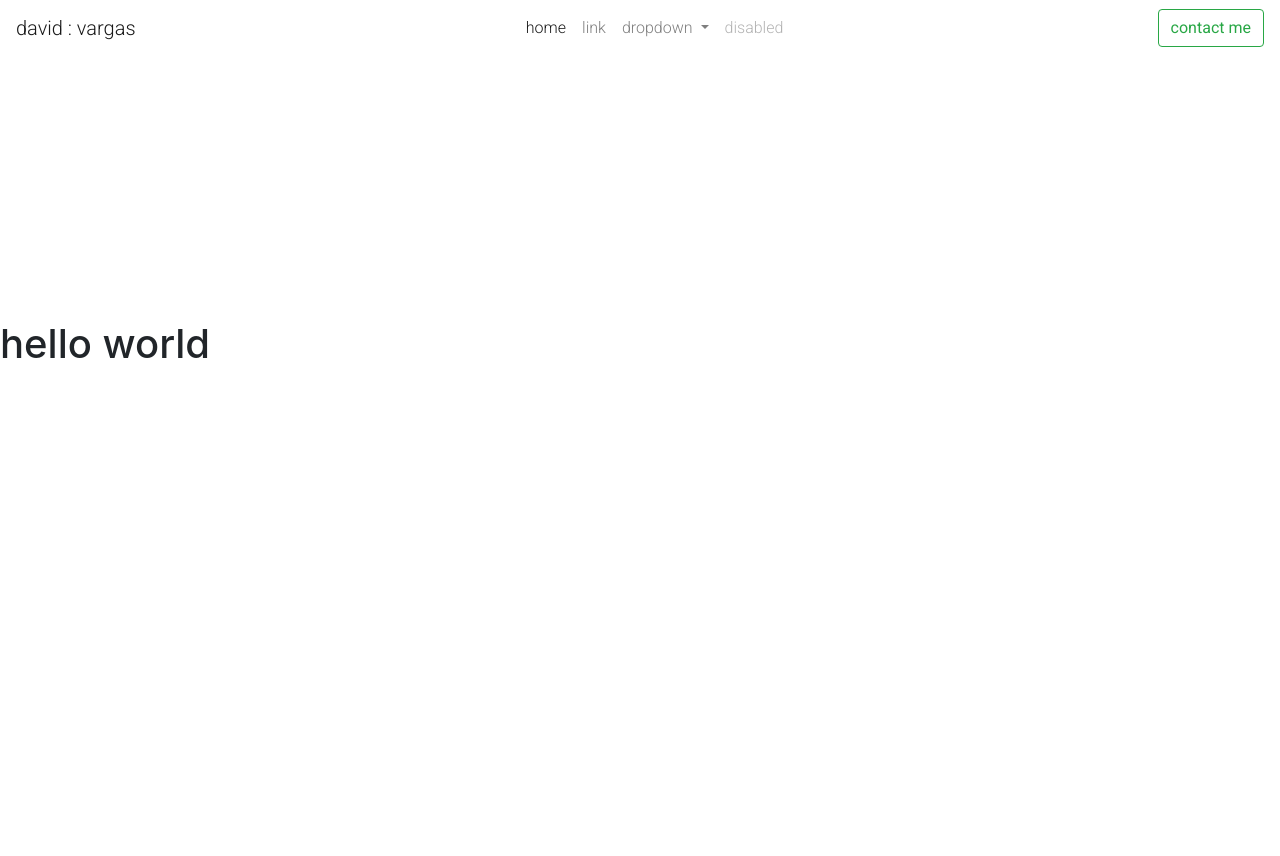
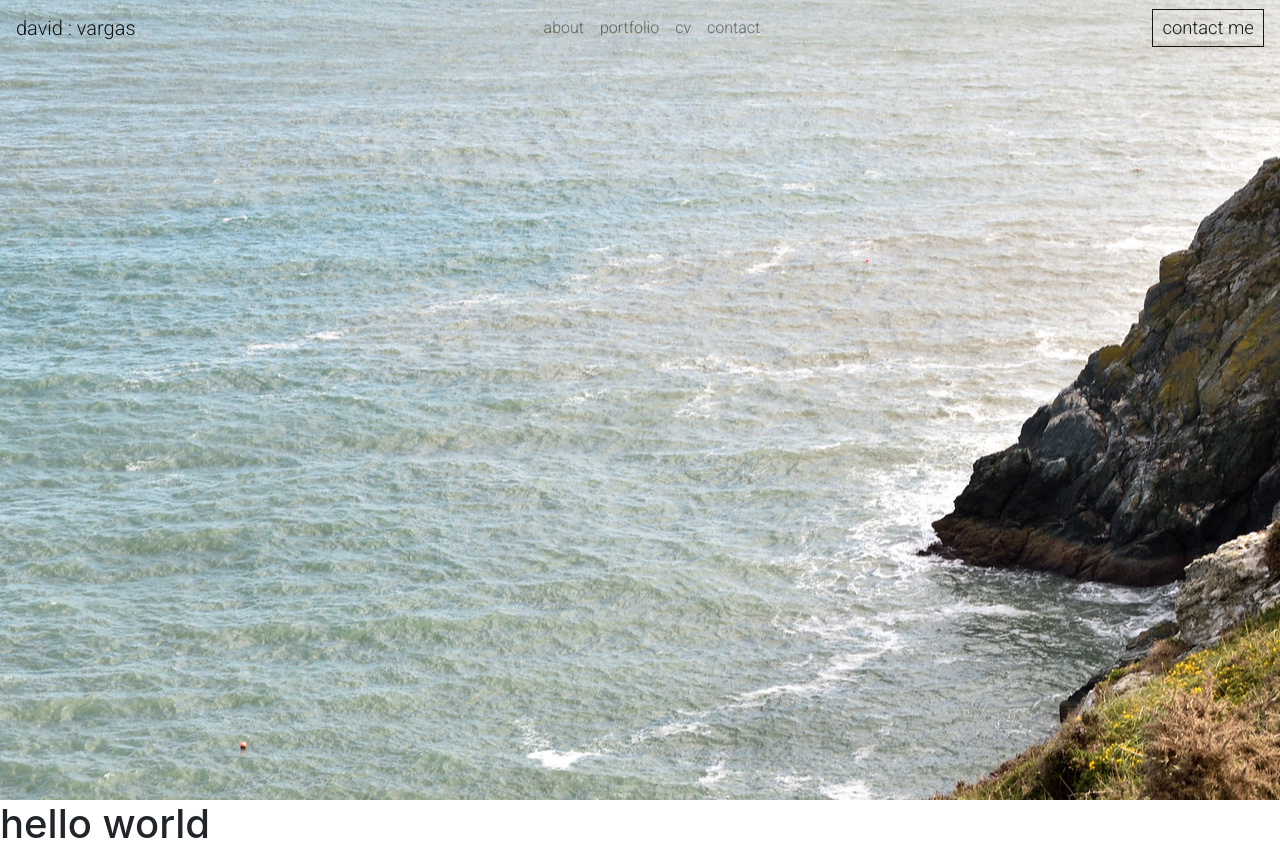
Before and after one commit to dvcarrillo/portfolio-bootstrap, a plain HTML site: page index.html in a window 1280 px wide. Before the commit the page ends 800 px from the top, so only its background shows below. Drawn offline with nearby package versions, Linux system fonts and the light colour scheme.

Commit message:
Upload images

```diff
--- /dev/null
+++ b/about.html
@@ -0,0 +1,25 @@
+<!DOCTYPE html>
+<html lang="en">
+
+<head>
+    <meta charset="UTF-8">
+    <meta name="viewport" content="width=device-width, initial-scale=1.0">
+    <title>Document</title>
+</head>
+
+<body>
+    hey
+    <!-- JS files -->
+    <script src="https://code.jquery.com/jquery-3.2.1.slim.min.js"
+        integrity="sha384-KJ3o2DKtIkvYIK3UENzmM7KCkRr/rE9/Qpg6aAZGJwFDMVNA/GpGFF93hXpG5KkN"
+        crossorigin="anonymous"></script>
+    <script src="https://cdnjs.cloudflare.com/ajax/libs/popper.js/1.12.9/umd/popper.min.js"
+        integrity="sha384-ApNbgh9B+Y1QKtv3Rn7W3mgPxhU9K/ScQsAP7hUibX39j7fakFPskvXusvfa0b4Q"
+        crossorigin="anonymous"></script>
+    <script src="https://maxcdn.bootstrapcdn.com/bootstrap/4.0.0/js/bootstrap.min.js"
+        integrity="sha384-JZR6Spejh4U02d8jOt6vLEHfe/JQGiRRSQQxSfFWpi1MquVdAyjUar5+76PVCmYl"
+        crossorigin="anonymous"></script>
+    <script src="js/main.js"></script>
+</body>
+
+</html>
--- a/css/theme-default.css
+++ b/css/theme-default.css
@@ -1,13 +1,57 @@
+/* HEADER & NAVBAR */
+
 header {
     font-family: 'Roboto', sans-serif;
     font-weight: 200;
+
+    background-color: #ffffff;
+    min-height: 40vh;
+
+    background: url(../img/home-bg/1.jpg) no-repeat center;
+    background-size: cover;
+    min-height: 100vh;
 }
 
 .header-white {
-    background-color: #ffffff;
-    min-height: 40vh;
+    /* background-color: #ffffff;
+    min-height: 40vh; */
 }
 
 .header-white .navbar {
     background-color: transparent !important;
 }
+
+.nav-btn {
+    z-index: 1;
+    position: relative;
+    font-size: 1.15rem;
+    font-family: inherit;
+    color: rgba(0, 0, 0, 0.9)!important;
+    padding: 0.25em 0.5em;
+    outline: none;
+    border: 1px solid rgba(0, 0, 0, 0.9);
+}
+
+.nav-btn::before {
+    content: '';
+    z-index: -1;
+    position: absolute;
+    top: 0;
+    bottom: 0;
+    left: 0;
+    right: 0;
+    background-color: black;
+    transform-origin: center right;
+    transform: scaleX(0);
+    transition: transform 0.25s ease-in-out;
+}
+
+.nav-btn:hover {
+    cursor: pointer;
+    color: white !important;
+}
+
+.nav-btn:hover::before {
+    transform-origin: center left;
+    transform: scaleX(1);
+}
--- a/index.html
+++ b/index.html
@@ -20,9 +20,9 @@
 </head>
 
 <body>
-  <header class="header-white">
+  <header class="header-white" id="home-header">
     <nav class="navbar navbar-expand-lg navbar-light bg-light">
-      <a class="navbar-brand" href="#">david : vargas</a>
+      <a class="navbar-brand" href="index.html">david : vargas</a>
       <button class="navbar-toggler" type="button" data-toggle="collapse" data-target="#navbarSupportedContent"
         aria-controls="navbarSupportedContent" aria-expanded="false" aria-label="Toggle navigation">
         <span class="navbar-toggler-icon"></span>
@@ -30,13 +30,22 @@
 
       <div class="collapse navbar-collapse" id="navbarSupportedContent">
         <ul class="navbar-nav m-auto">
-          <li class="nav-item active">
+          <!-- <li class="nav-item active">
             <a class="nav-link" href="#">home <span class="sr-only">(current)</span></a>
+          </li> -->
+          <li class="nav-item">
+            <a class="nav-link" href="about.html">about</a>
           </li>
           <li class="nav-item">
-            <a class="nav-link" href="#">link</a>
+            <a class="nav-link" href="#">portfolio</a>
           </li>
-          <li class="nav-item dropdown">
+          <li class="nav-item">
+            <a class="nav-link" href="#">cv</a>
+          </li>
+          <li class="nav-item">
+            <a class="nav-link" href="#">contact</a>
+          </li>
+          <!-- <li class="nav-item dropdown">
             <a class="nav-link dropdown-toggle" href="#" id="navbarDropdown" role="button" data-toggle="dropdown"
               aria-haspopup="true" aria-expanded="false">
               dropdown
@@ -50,9 +59,9 @@
           </li>
           <li class="nav-item">
             <a class="nav-link disabled" href="#">disabled</a>
-          </li>
+          </li> -->
         </ul>
-        <button class="btn btn-outline-success my-2 my-sm-0" type="submit">contact me</button>
+        <a class="nav-btn">contact me</a>
       </div>
     </nav>
   </header>
--- a/js/main.js
+++ b/js/main.js
@@ -0,0 +1,15 @@
+let BG_IMAGES = 5;
+
+window.onload = () => {
+    console.log("window loaded");
+    setRandomHeaderBackground();
+}
+
+setRandomHeaderBackground = () => {
+    let randNumber = Math.floor(Math.random() * 6);
+    let headerElement;
+    if(headerElement = document.getElementById("home-header")) {
+        headerElement.style.background = `url(../img/home-bg/${randNumber}.jpg) no-repeat center`;
+    }
+
+}
```
Also changed, not shown: img/home-bg/0.jpg (added), img/home-bg/1.jpg (added), img/home-bg/2.jpg (added), img/home-bg/3.jpg (added), img/home-bg/4.jpg (added), img/home-bg/5.jpg (added).
